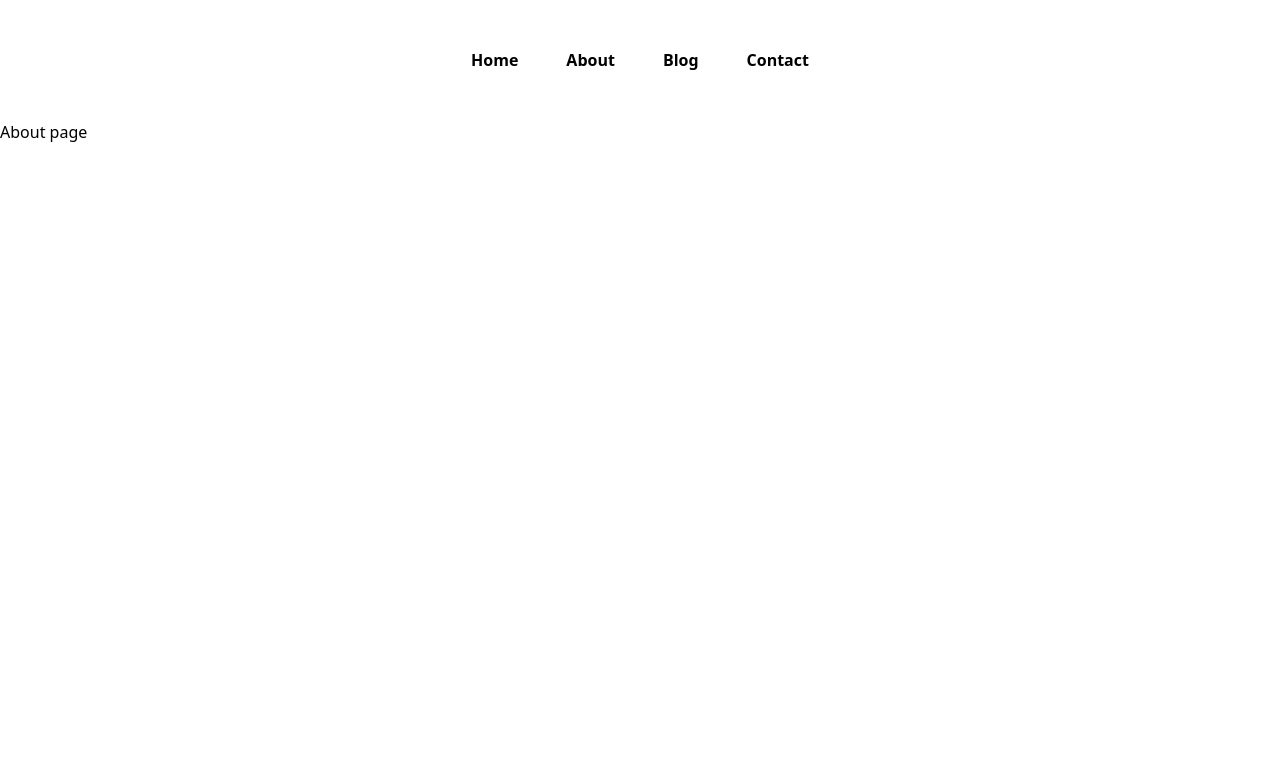
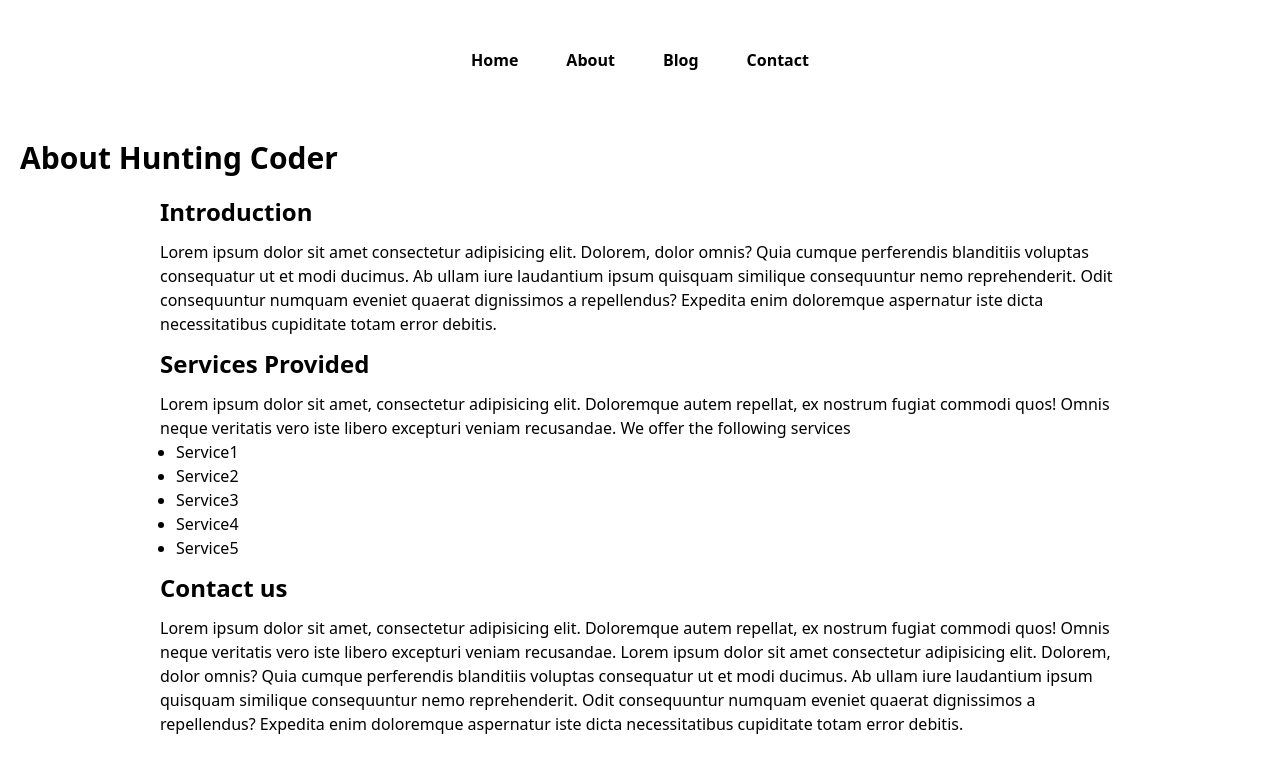
Before and after one commit to adarsh23012003/nextjs-learning-for-video, a Next.js app: page /about in a window 1280 px wide. Shown: the top 772 px of the page. Built offline with nearby package versions, Linux system fonts and the light colour scheme.

Commit message:
about page created for blog

```diff
--- a/pages/about.js
+++ b/pages/about.js
@@ -9,7 +9,52 @@ export default function About() {
       <Head>
         <title>About page</title>
       </Head>
-      <h1>About page</h1>
+      <div>
+        <h1 className='font-bold text-3xl center p-5'>About Hunting Coder</h1>
+        <div className='flex mx-40'>
+          <h2 className='font-bold text-2xl flex text-left pb-3'>
+            Introduction
+          </h2>
+        </div>
+        <p className='flex mx-40 text-left'>
+          Lorem ipsum dolor sit amet consectetur adipisicing elit. Dolorem,
+          dolor omnis? Quia cumque perferendis blanditiis voluptas consequatur
+          ut et modi ducimus. Ab ullam iure laudantium ipsum quisquam similique
+          consequuntur nemo reprehenderit. Odit consequuntur numquam eveniet
+          quaerat dignissimos a repellendus? Expedita enim doloremque aspernatur
+          iste dicta necessitatibus cupiditate totam error debitis.
+        </p>
+        <h2 className='font-bold text-2xl flex text-left pb-3 pt-3 mx-40'>
+          Services Provided
+        </h2>
+        <p className='flex mx-40 text-left'>
+          Lorem ipsum dolor sit amet, consectetur adipisicing elit. Doloremque
+          autem repellat, ex nostrum fugiat commodi quos! Omnis neque veritatis
+          vero iste libero excepturi veniam recusandae. We offer the following
+          services
+        </p>
+        <ul className='mx-44 text-left list-disc'>
+          <li>Service1</li>
+          <li>Service2</li>
+          <li>Service3</li>
+          <li>Service4</li>
+          <li>Service5</li>
+        </ul>
+        <h2 className='font-bold text-2xl flex text-left pb-3 pt-3 mx-40'>
+          Contact us
+        </h2>
+        <p className='flex mx-40 text-left'>
+          Lorem ipsum dolor sit amet, consectetur adipisicing elit. Doloremque
+          autem repellat, ex nostrum fugiat commodi quos! Omnis neque veritatis
+          vero iste libero excepturi veniam recusandae. Lorem ipsum dolor sit
+          amet consectetur adipisicing elit. Dolorem, dolor omnis? Quia cumque
+          perferendis blanditiis voluptas consequatur ut et modi ducimus. Ab
+          ullam iure laudantium ipsum quisquam similique consequuntur nemo
+          reprehenderit. Odit consequuntur numquam eveniet quaerat dignissimos a
+          repellendus? Expedita enim doloremque aspernatur iste dicta
+          necessitatibus cupiditate totam error debitis.
+        </p>
+      </div>
     </>
   );
 }
```
